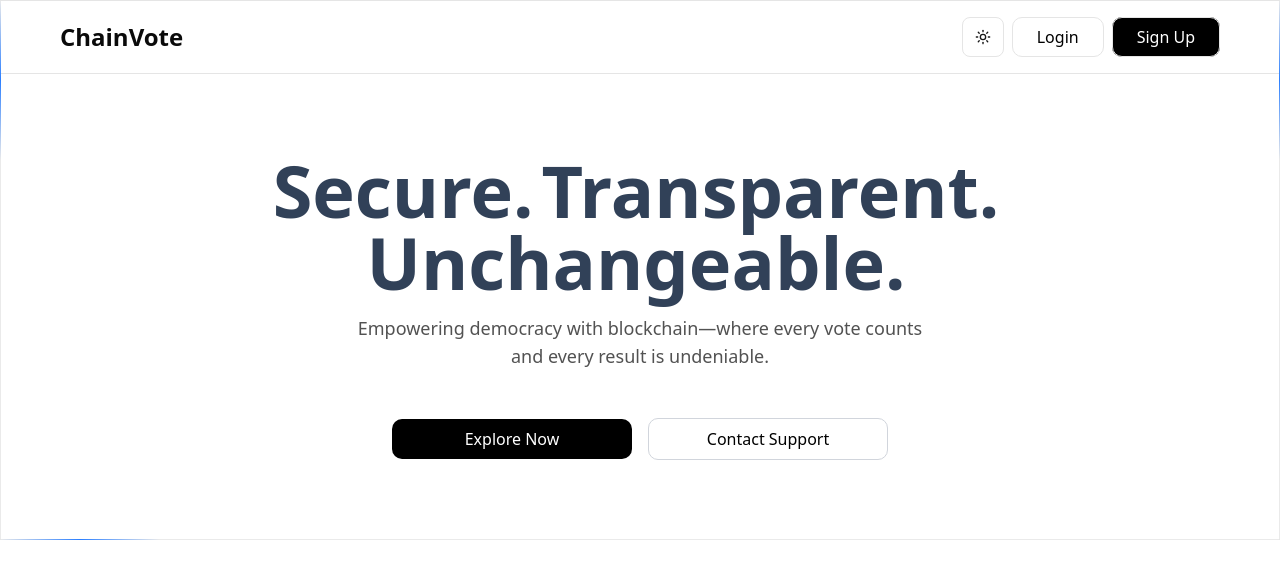
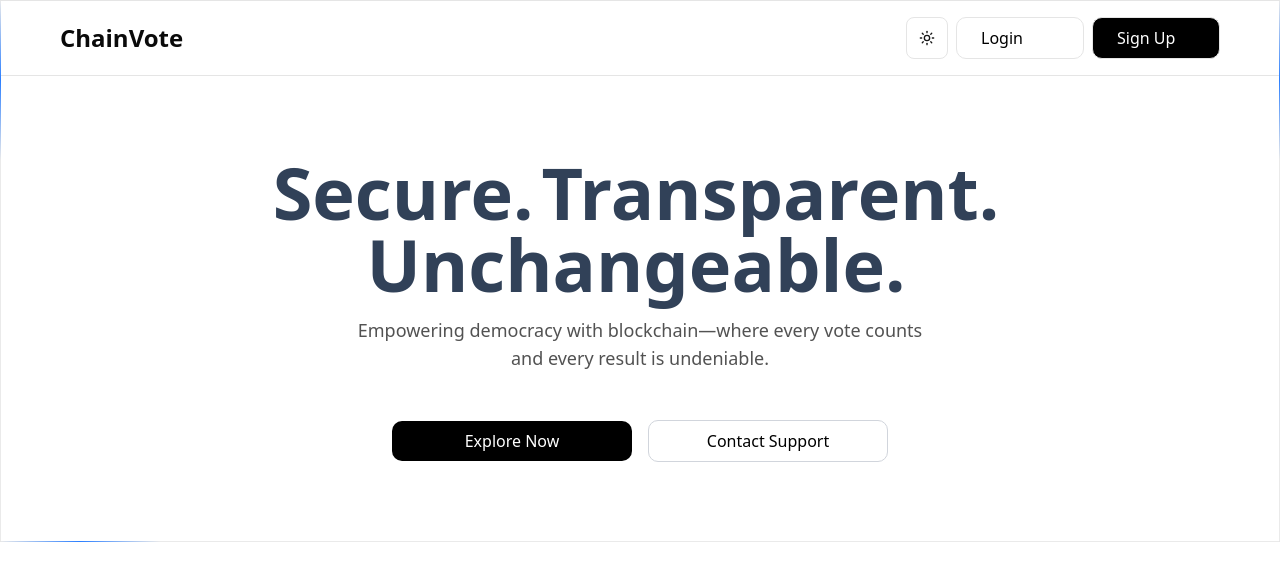
Before and after one commit to ILabiak2/evoting, a Next.js app in the folder client/: page / in a window 1280 px wide. Shown: the top 580 px of the page. Built offline with nearby package versions, Linux system fonts and the light colour scheme.

Commit message:
fix theme toggle size

```diff
--- a/client/components/hero-section.jsx
+++ b/client/components/hero-section.jsx
@@ -143,33 +143,29 @@ export function Navbar() {
         <h1 className="text-base font-bold md:text-2xl">ChainVote</h1>
       </Link>
 
-      <div className="flex items-center gap-x-2 ">
-        <div>
+      <div className="flex items-center gap-x-2">
           <Toggle
             variant="outline"
-            className="cursor-pointer transform border-1 data-[state=on]:bg-transparent data-[state=on]:hover:bg-muted"
+            className="cursor-pointer transform border-1 data-[state=on]:bg-transparent data-[state=on]:hover:bg-muted h-[42px] w-[42px] flex items-center justify-center max-md:h-[34px] max-md:w-[34px]"
             pressed={!isDark}
             onClick={toggleTheme}
             aria-label={`Switch to ${!isDark ? "light" : "dark"} mode`}
           >
             {
-              isDark ? <Moon size={16} strokeWidth={2} className="transition-all" />
-                : <Sun size={16} strokeWidth={2} className="transition-all" />
+              isDark ? <Moon size={16} strokeWidth={2} className="transition-all max-md:size-3" />
+                : <Sun size={16} strokeWidth={2} className="transition-all max-md:size-3" />
             }
           </Toggle>
-        </div>
-        <div>
+          <div className="flex items-center">
           <Link href={'/login'}
-            className="w-24 transform max-md:text-xs cursor-pointer rounded-lg border-1 bg-white px-6 py-2 font-medium text-black transition-all duration-300 hover:-translate-y-0.5 hover:bg-gray-200 md:w-32 dark:border-gray-600 dark:bg-black dark:text-white dark:hover:bg-gray-800">
+            className="w-24 transform max-md:text-xs cursor-pointer mr-2 rounded-lg border-1 bg-white px-6 py-2 font-medium text-black transition-all duration-300 hover:-translate-y-0.5 hover:bg-gray-200 md:w-32 dark:border-gray-600 dark:bg-black dark:text-white dark:hover:bg-gray-800">
             Login
           </Link>
-        </div>
-        <div>
           <Link href={'/signup'}
             className="w-24 transform max-md:text-xs cursor-pointer rounded-lg border-1 bg-black px-6 py-2 font-medium text-white transition-all duration-300 hover:-translate-y-0.5 hover:bg-gray-800 md:w-32 dark:bg-white dark:text-black dark:hover:bg-gray-200">
             Sign Up
           </Link>
-        </div>
+          </div>
       </div>
 
     </nav>
```
